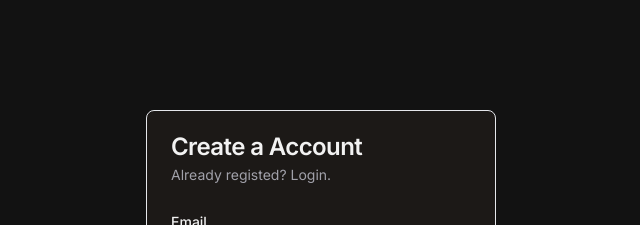
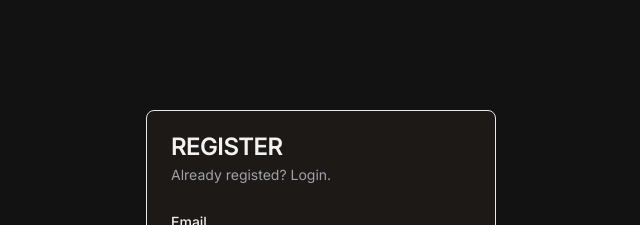
Before and after one commit to entr0pie/NextLinkTree, a Next.js app in the folder nextlinktree-front/: page /register in a window 1280 px wide. Shown: the top 225 px of the page, without its empty margins (319-959 px from the left). Built offline with nearby package versions, Linux system fonts and the light colour scheme.

Commit message:
feat!: hacker baitola effect

```diff
--- a/nextlinktree-front/src/app/login/page.tsx
+++ b/nextlinktree-front/src/app/login/page.tsx
@@ -9,6 +9,7 @@ import {
 
 import LoginFormComponent from "./components/login-form.component";
 import { Metadata } from "next";
+import TextHackerEffectComponent from "@/components/custom/hacker-effect/TextHackerEffectComponent";
 
 
 export const metadata: Metadata = {
@@ -23,7 +24,7 @@ export default function Login() {
             <div className="m-auto">
                 <Card className="w-[350px]">
                     <CardHeader>
-                        <CardTitle>Login</CardTitle>
+                        <CardTitle><TextHackerEffectComponent content="LOGIN"></TextHackerEffectComponent></CardTitle>
                         <CardDescription>Not registered yet? <a href="/register">Create a account.</a></CardDescription>
                     </CardHeader>
                     <CardContent>
--- a/nextlinktree-front/src/app/register/page.tsx
+++ b/nextlinktree-front/src/app/register/page.tsx
@@ -8,6 +8,7 @@ import {
 } from "@/components/ui/card"
 import { RegisterFormComponent } from "./components/register-form.component";
 import { Metadata } from "next";
+import TextHackerEffectComponent from "@/components/custom/hacker-effect/TextHackerEffectComponent";
 
 export const metadata: Metadata = {
     title: "Register | NextLinkTree",
@@ -20,7 +21,7 @@ export default function Register() {
             <div className="m-auto">
                 <Card className="w-[350px]">
                     <CardHeader>
-                        <CardTitle>Create a Account</CardTitle>
+                        <CardTitle><TextHackerEffectComponent content="REGISTER"></TextHackerEffectComponent></CardTitle>
                         <CardDescription>Already registed? <a href="/login">Login.</a></CardDescription>
                     </CardHeader>
                     <CardContent>
--- /dev/null
+++ b/nextlinktree-front/src/components/custom/hacker-effect/TextHackerEffectComponent.tsx
@@ -0,0 +1,49 @@
+"use client"
+
+import { useState } from "react";
+
+export default function TextHackerEffectComponent({ content }: { content: string } ) {
+
+    const timebox = 30;
+    const iterations_per_shift = 5;
+
+    const [text, setText] = useState(content);
+
+    async function applyEffect() {
+        setText(getRandomString(content.length));
+
+        await new Promise(r => setTimeout(r, timebox));
+
+        var original_copy = "";
+
+        for (var i = 0; i < content.length; i++) {
+            original_copy += content[i];
+
+            for (var j = 0; j < iterations_per_shift; j++) {
+                const shift = original_copy + getRandomString(content.length - original_copy.length);
+                setText(shift);
+                await new Promise(r => setTimeout(r, timebox));
+            }
+        }
+    }
+
+    return (
+        <div onMouseEnter={applyEffect}>{text}</div>
+    );
+}
+
+function getRandomString(size: number) {
+    const getRandomLetter = () => {
+        const alphabet = 'ABCDEFGHIJKLMNOPQRSTUVWXYZ';
+        const randomIndex = Math.floor(Math.random() * alphabet.length);
+        return alphabet[randomIndex];
+    }
+
+    let random = "";
+
+    for (var i = 0; i < size; i++) {
+        random += getRandomLetter();
+    }
+
+    return random;
+}
```
